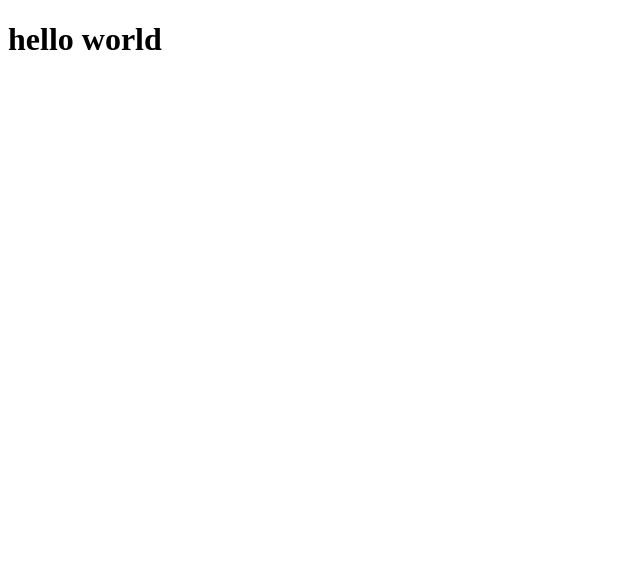
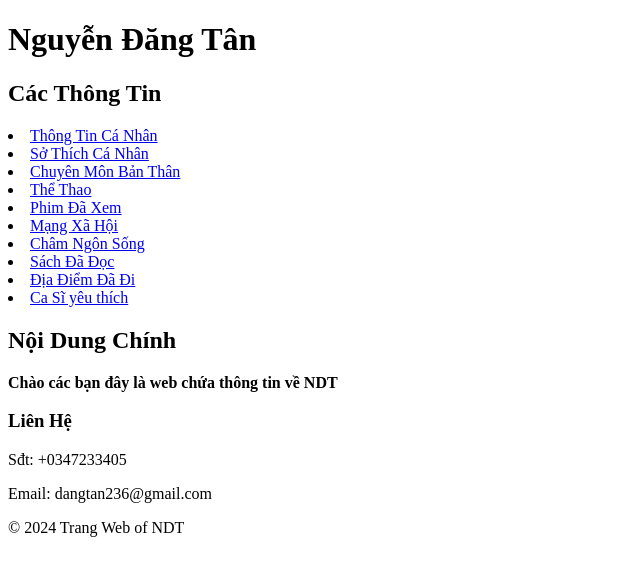
Before and after one commit to nguyendangtaan/nguyendangtaan.github.io, a plain HTML site: page index.html in a window 1280 px wide. Shown: the whole page, without its empty margins (0-640 px from the left). Drawn offline with Linux system fonts and the light colour scheme.

Commit message:
Trang chủ

```diff
--- a/index.html
+++ b/index.html
@@ -1,11 +1,39 @@
 <!DOCTYPE html>
-<html lang="en">
+<html lang="vi" translate="no">
+
 <head>
     <meta charset="UTF-8">
     <meta name="viewport" content="width=device-width, initial-scale=1.0">
-    <title>Document</title>
+    <title>Trang Chủ</title>
 </head>
+
 <body>
-    <h1>hello world </h1>
+    <header>
+        <h1>Nguyễn Đăng Tân</h1>
+        <h2>Các Thông Tin</h2>
+    </header>
+    <nav>
+        <li><a href="thongtincanhan.html">Thông Tin Cá Nhân</a></li>
+        <li><a href="sothich.html">Sở Thích Cá Nhân</a></li>
+        <li><a href="chuyenmon.html">Chuyên Môn Bản Thân</a></li>
+        <li><a href="thethao.html">Thể Thao</a></li>
+        <li><a href="phim.html">Phim Đã Xem</a></li>
+        <li><a href="MXH.html">Mạng Xã Hội</a></li>
+        <li><a href="chamngon.html">Châm Ngôn Sống</a></li>
+        <li><a href="sach.html">Sách Đã Đọc</a></li>
+        <li><a href="dulich.html">Địa Điểm Đã Đi</a></li>
+        <li><a href="idol.html">Ca Sĩ yêu thích</a></li>
+    </nav>
+    <section>
+        <h2>Nội Dung Chính</h2>
+        <strong><p>Chào các bạn đây là web chứa thông tin về NDT</p></strong>
+    </section>
+    <footer>
+        <h3>Liên Hệ</h3>
+        <p> Sđt: +0347233405</p>
+        <p> Email: dangtan236@gmail.com</p>
+        <p>© 2024 Trang Web of NDT</p>
+    </footer>
 </body>
+
 </html>
```
